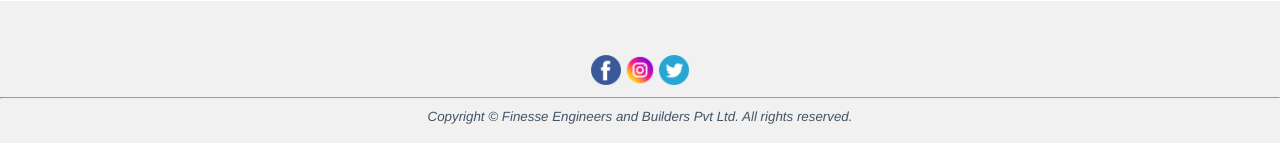
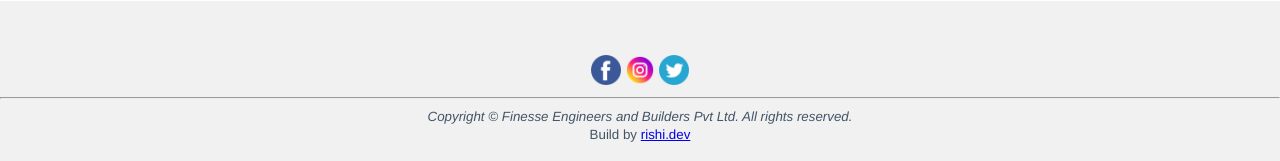
Before and after one commit to finessenepal/finessenepal.github.io, a plain HTML site: page index.html in a window 1280 px wide. Shown: the part 1808-1969 px from the top of the page. Drawn offline with Linux system fonts and the light colour scheme.

Commit message:
Update index.html

```diff
--- a/index.html
+++ b/index.html
@@ -353,6 +353,10 @@
             <small>
                 <i>Copyright &copy; Finesse Engineers and Builders Pvt Ltd. All rights reserved.</i>
             </small>
+            <br>
+            <small>
+                Build by <a href="https://rishi.dev">rishi.dev</a>
+            </small>
         </div>
         <br>
     </div>
```
